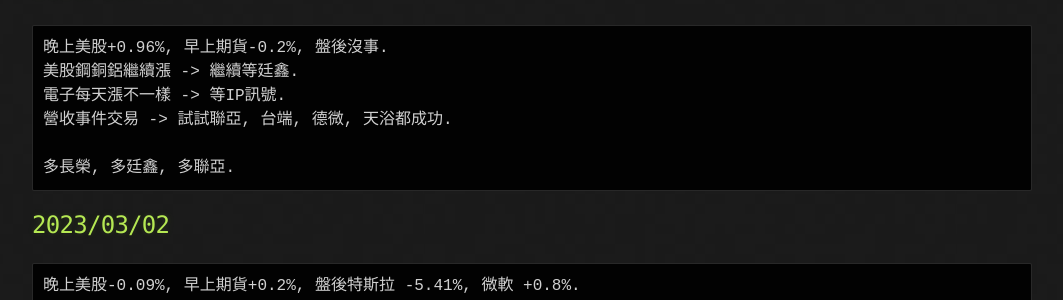
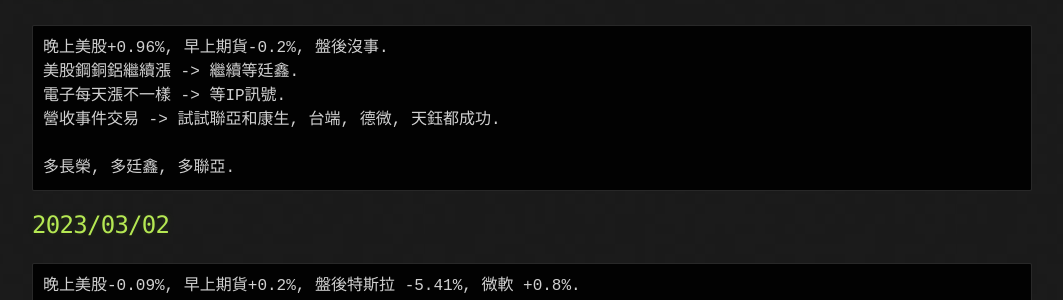
Before and after one commit to lepg5487/Stock_God, a Jekyll site: the page built from index.md, in a window 1280 px wide and 900 px high, scrolled down 428 px. Shown: the part 221-521 px from the top of the window, without its empty margins (108-1171 px from the left). Built offline with Jekyll 4.4.1, drawn with Linux system fonts in a browser that asks for light colours; our own code applies the rules of GitHub Pages for plain Markdown files.

Commit message:
Update index.md

````diff
--- a/index.md
+++ b/index.md
@@ -25,7 +25,7 @@
 晚上美股+0.96%, 早上期貨-0.2%, 盤後沒事.
 美股鋼銅鋁繼續漲 -> 繼續等廷鑫.
 電子每天漲不一樣 -> 等IP訊號.
-營收事件交易 -> 試試聯亞, 台端, 德微, 天浴都成功.
+營收事件交易 -> 試試聯亞和康生, 台端, 德微, 天鈺都成功.
 
 多長榮, 多廷鑫, 多聯亞.
 ```
````
